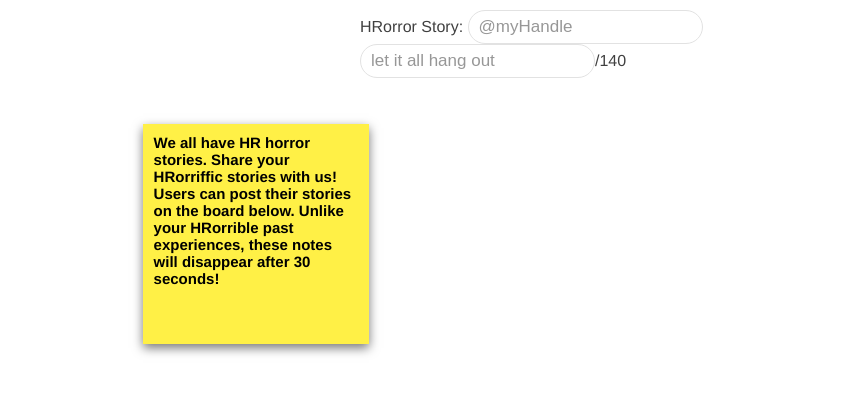
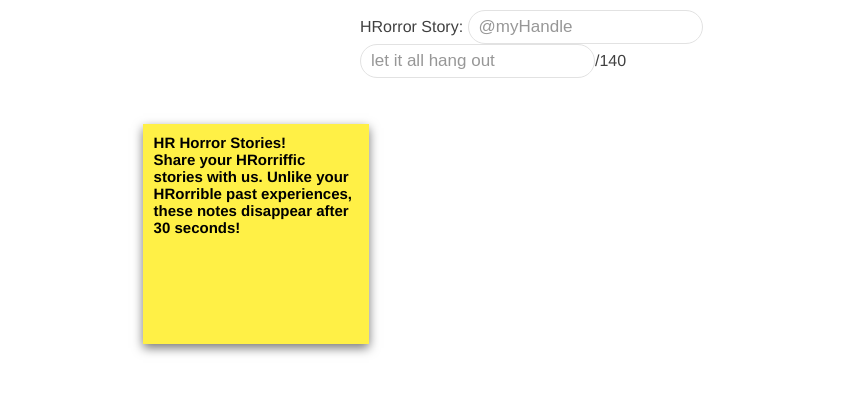
Before and after one commit to brendajin/HRorror, a website: page public/index.html in a window 1280 px wide. Shown: the part 40-434 px from the top of the page, without its empty margins (0-863 px from the left). Drawn offline with nearby package versions, Linux system fonts and the light colour scheme; a script that the page names is missing; a web font is replaced by a local one.

Commit message:
Changed the comment and added a break

```diff
--- a/public/index.html
+++ b/public/index.html
@@ -24,7 +24,7 @@
 	<!-- The messages will go here -->
 	<div id='messagesDiv'>
 		<div class="sticky">
-			<p>We all have HR horror stories. Share your HRorriffic stories with us! Users can post their stories on the board below. Unlike your HRorrible past experiences, these notes will disappear after 30 seconds!</p>
+			<p>HR Horror Stories! <br> Share your HRorriffic stories with us. Unlike your HRorrible past experiences, these notes disappear after 30 seconds!</p>
 		</div>
 	</div>
 
```
